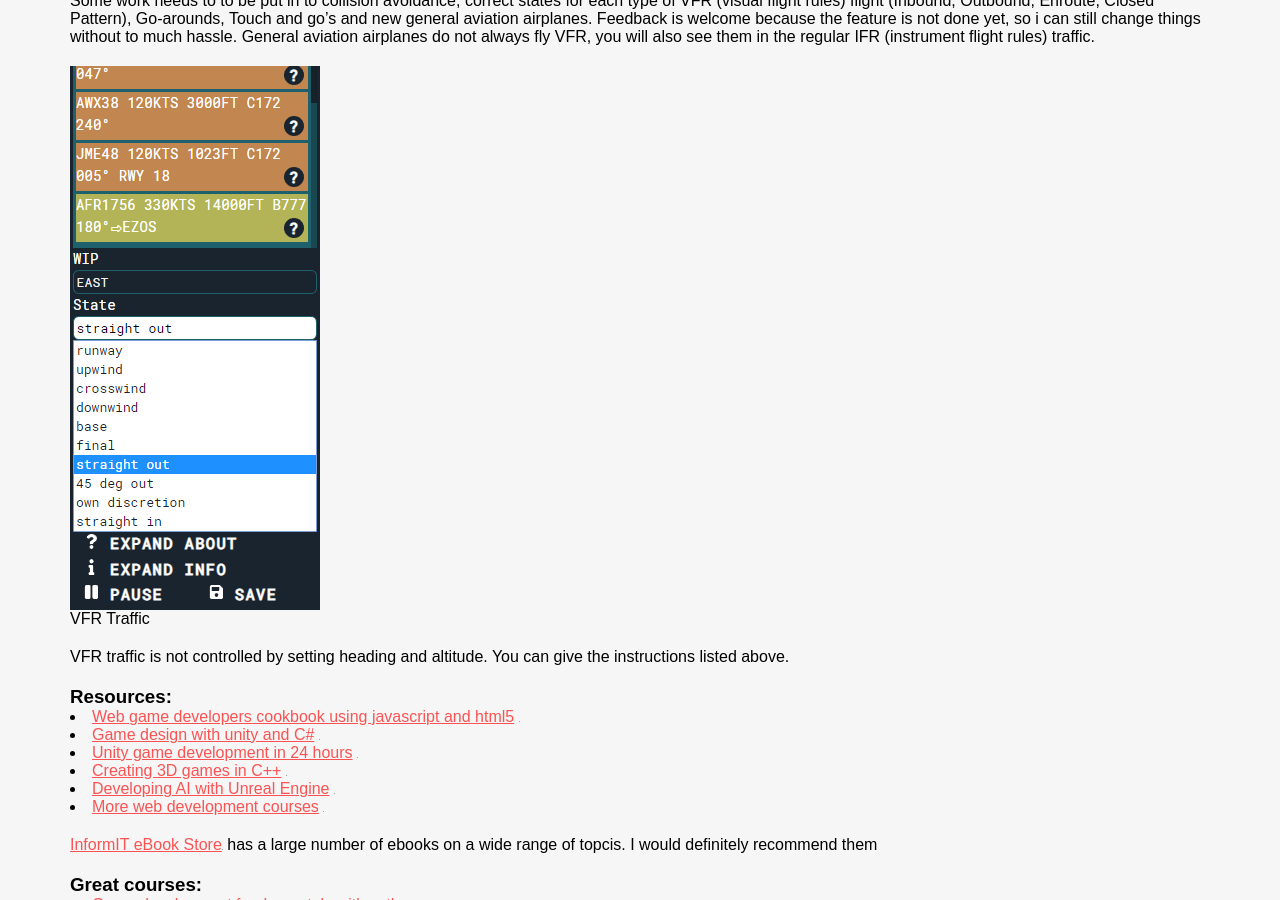
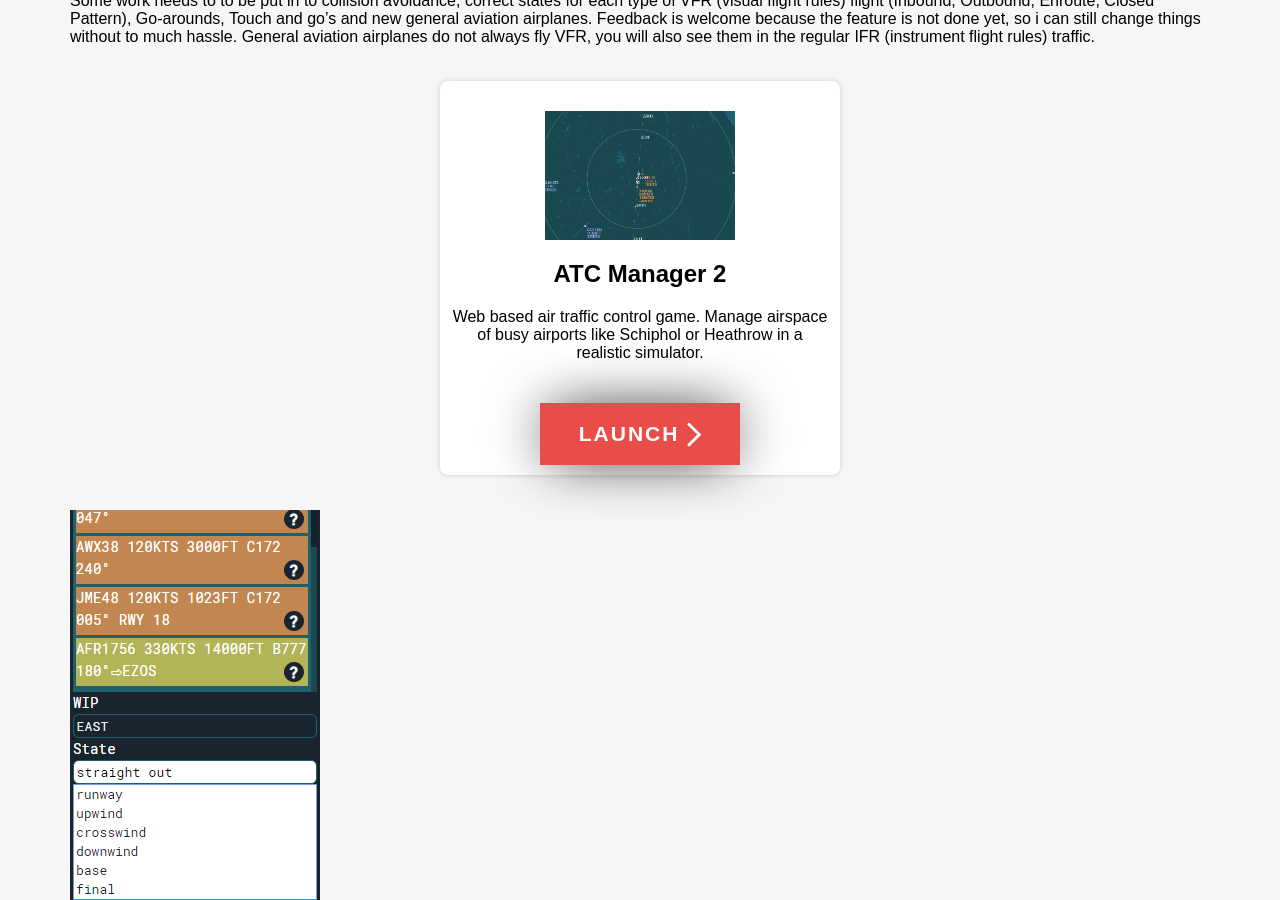
Before and after one commit to LesterGallagher/LesterGallagher.github.io, a Jekyll site: the page built from _posts/2018-09-27-atc-manager-2---tutorials-and-general-aviation.md, in a window 1280 px wide and 900 px high, scrolled down 1545 px. Built offline with Jekyll 4.4.1, drawn with Linux system fonts in a browser that asks for light colours; comment, search, counter and statistics services are not loaded; grey boxes are pictures that could not be loaded.

Commit message:
Update from Forestry.io - Updated atc-manager-2---tutorials-and-general-aviation.md

```diff
--- a/_posts/2018-09-27-atc-manager-2---tutorials-and-general-aviation.md
+++ b/_posts/2018-09-27-atc-manager-2---tutorials-and-general-aviation.md
@@ -23,6 +23,8 @@ General Aviation
 
 Some work needs to to be put in to collision avoidance, correct states for each type of VFR (visual flight rules) flight (Inbound, Outbound, Enroute, Closed Pattern), Go-arounds, Touch and go's and new general aviation airplanes. Feedback is welcome because the feature is not done yet, so i can still change things without to much hassle. General aviation airplanes do not always fly VFR, you will also see them in the regular IFR (instrument flight rules) traffic.
 
+{% include app-portal.html %}
+
 ![](/uploads/vfrpanel.png)
 VFR Traffic
 
```
